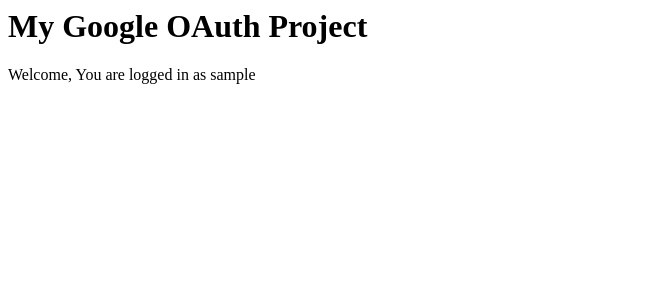
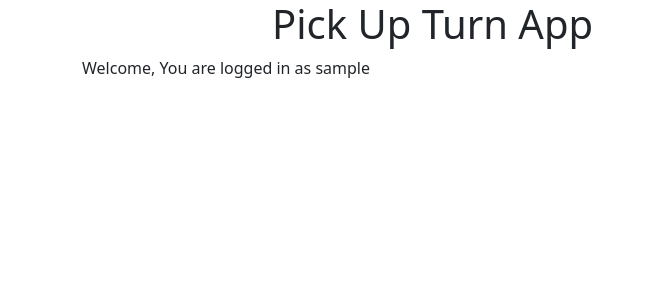
Before and after one commit to wajdifarid/pick-up-turn, a Django app: page / in a window 1280 px wide. Shown: the top 300 px of the page, without its empty margins (0-646 px from the left). Run offline with Django 3.2, Linux system fonts and the light colour scheme; the visitor is signed in with stand-in values (Sample User, id 1); some libraries are stand-ins or nearby versions.

Commit message:
Update login page UI

```diff
--- /dev/null
+++ b/static/css/login.css
@@ -0,0 +1,13 @@
+.btn {
+    border-radius: 2px;
+    text-transform: capitalize;
+    font-size: 15px;
+    padding: 10px 19px;
+    cursor: pointer
+}
+
+.btn-google {
+    color: #545454;
+    background-color: #ffffff;
+    box-shadow: 0 1px 2px 1px #ddd
+}
--- a/templates/index.html
+++ b/templates/index.html
@@ -1,11 +1,33 @@
 {% load socialaccount %}
-<html>
+{% load static %}
+<html lang="en">
+  <head>
+    <!-- Required meta tags -->
+    <meta charset="utf-8">
+    <meta name="viewport" content="width=device-width, initial-scale=1">
+
+    <!-- Bootstrap CSS -->
+    <link href="https://cdn.jsdelivr.net/npm/bootstrap@5.0.1/dist/css/bootstrap.min.css" rel="stylesheet" integrity="sha384-+0n0xVW2eSR5OomGNYDnhzAbDsOXxcvSN1TPprVMTNDbiYZCxYbOOl7+AMvyTG2x" crossorigin="anonymous">
+    <link rel="stylesheet" type="text/css" href="{% static 'css/login.css' %}">
+
+    <title>Pick Up Turn | Login</title>
+  </head>
   <body>
-<h1>My Google OAuth Project </h1>
+    <div class="container">
+      <div class="row">
+        <div class="col-8 offset-2">
+          <h1>Pick Up Turn App</h1>
+        </div>
+      </div>
       {% if user.is_authenticated %}
         <p>Welcome, You are logged in as {{ user.username }}</p>
       {% else %}
-  <a href="{% provider_login_url 'google' %}">Login With Google</a>
+        <div class="row">
+          <div class="col-8 offset-2"> <a class="btn btn-lg btn-google btn-block text-uppercase btn-outline" href="{% provider_login_url 'google' %}"><img src="https://img.icons8.com/color/16/000000/google-logo.png"> Login With Google</a> </div>
+        </div>
     {% endif %}
+    </div>
+
+    <script src="https://cdn.jsdelivr.net/npm/bootstrap@5.0.1/dist/js/bootstrap.bundle.min.js" integrity="sha384-gtEjrD/SeCtmISkJkNUaaKMoLD0//ElJ19smozuHV6z3Iehds+3Ulb9Bn9Plx0x4" crossorigin="anonymous"></script>
   </body>
 </html>
```
Also changed, not shown: 1 other file. Lines whose indentation alone changed are shown as unchanged.
